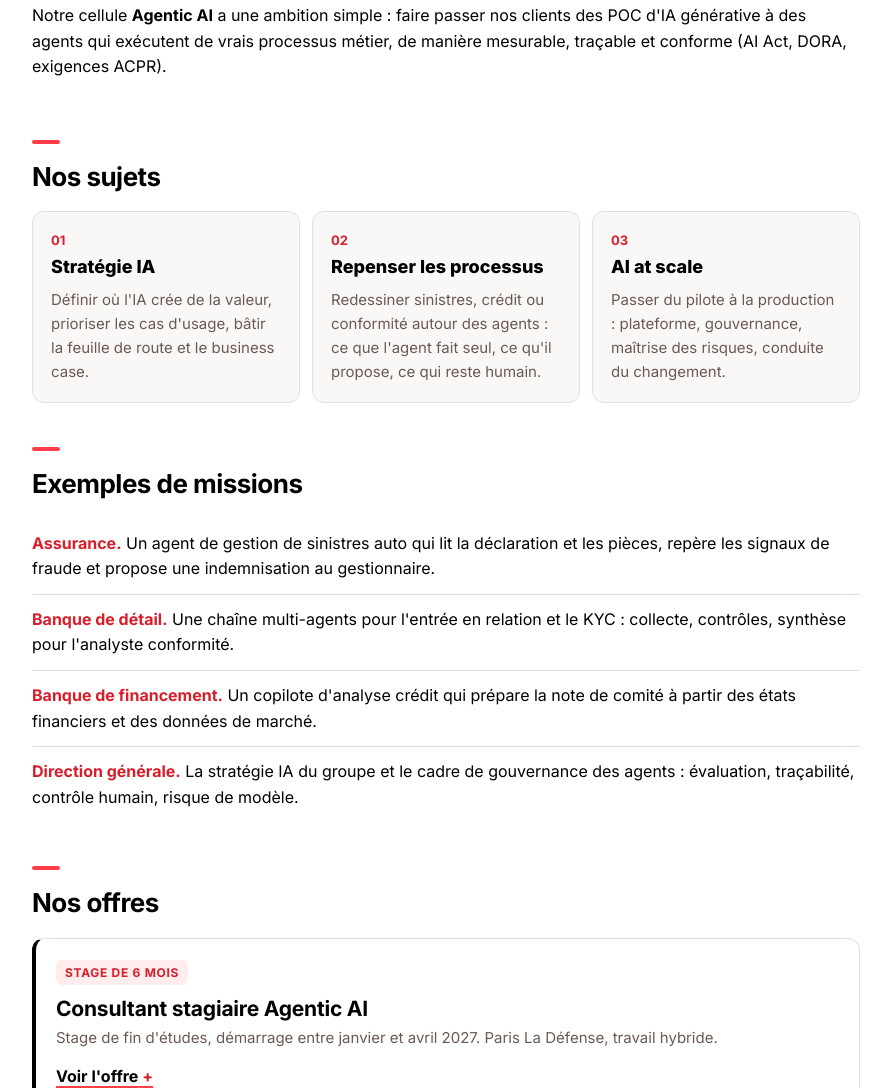
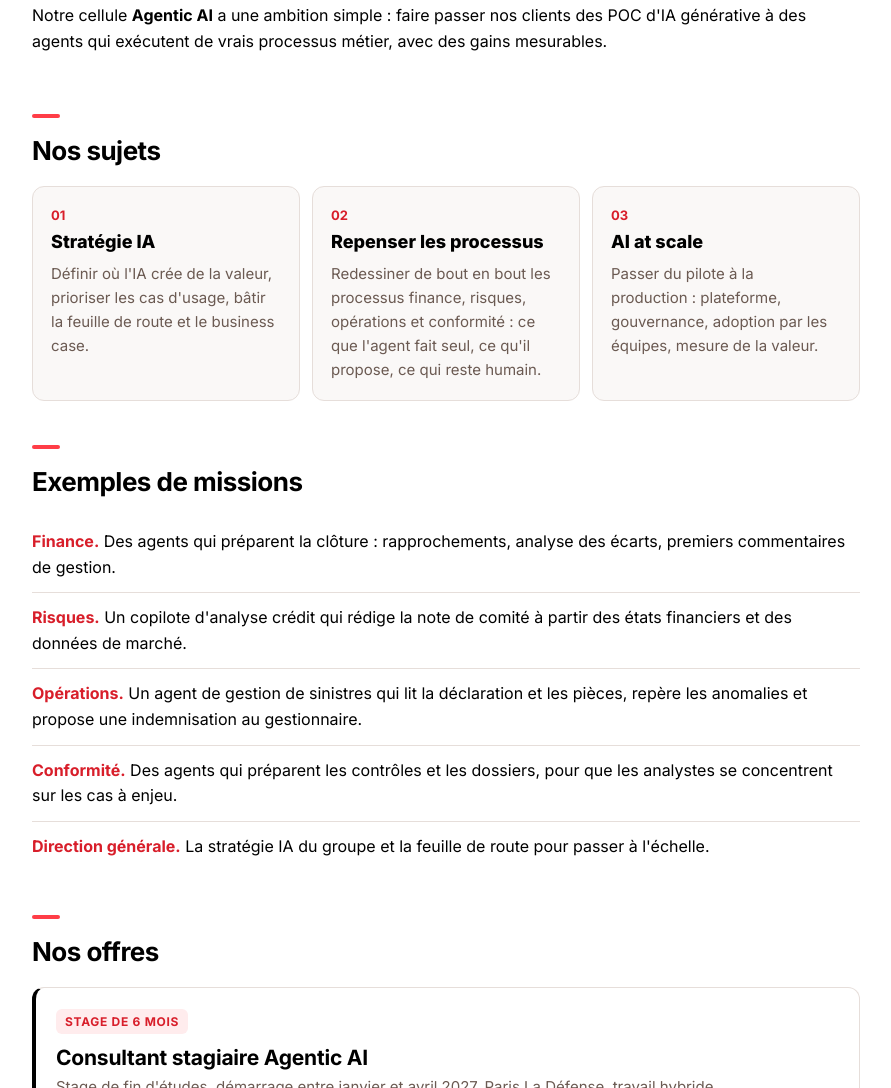
Before and after one commit to redhmami-glitch/bp-fsi-agentic-ai, a plain HTML site: page index.html in a window 1280 px wide. Shown: the part 688-1776 px from the top of the page, without its empty margins (194-1085 px from the left). Drawn offline with Linux system fonts and the light colour scheme.

Commit message:
Recentrage sur la refonte des processus (finance, risques, opérations, conformité), moins de KYC et de réglementaire
Co-Authored-By: Claude Opus 5.5 <noreply@anthropic.com>

```diff
--- a/index.html
+++ b/index.html
@@ -4,8 +4,8 @@
 <meta charset="utf-8">
 <meta name="viewport" content="width=device-width, initial-scale=1">
 <title>Agentic AI | Financial Services Industry | BearingPoint</title>
-<meta name="description" content="BearingPoint Financial Services Industry recrute : stage de fin d'études, Consultant junior et Senior Consultant sur l'IA agentique, la stratégie IA et l'AI at scale en banque et assurance.">
-<meta property="og:title" content="Agentic AI x Financial Services Industry : on recrute">
+<meta name="description" content="BearingPoint Financial Services Industry recrute&nbsp;: stage de fin d'études, Consultant junior et Senior Consultant sur l'IA agentique, la stratégie IA et l'AI at scale en banque et assurance.">
+<meta property="og:title" content="Agentic AI x Financial Services Industry&nbsp;: on recrute">
 <meta property="og:description" content="Stage de fin d'études, Consultant junior, Senior Consultant. Paris La Défense.">
 <meta name="theme-color" content="#000000">
 <link rel="icon" href="assets/favicon.svg" type="image/svg+xml">
@@ -24,7 +24,7 @@
   <div class="wrap hero-body">
     <p class="eyebrow">On recrute à Paris La Défense</p>
     <h1>Des modèles<br>aux <em>agents</em>.</h1>
-    <p class="lede">Rejoignez l'équipe Financial Services Industry de BearingPoint. Vous construirez avec nous les agents IA qui instruisent un crédit, traitent un sinistre ou préparent un contrôle KYC, en production et sous supervision humaine, chez les grands acteurs de la banque et de l'assurance.</p>
+    <p class="lede">Rejoignez l'équipe Financial Services Industry de BearingPoint. Avec nous, vous repenserez les processus métier des grands acteurs de la banque et de l'assurance (finance, risques, opérations, conformité) autour d'agents IA qui travaillent aux côtés des équipes, en production.</p>
     <div class="chips">
       <a class="chip" href="#stage">Stage de fin d'études</a>
       <a class="chip" href="#consultant">Consultant junior</a>
@@ -39,25 +39,26 @@
 <section class="wrap block">
   <h2>L'équipe</h2>
   <p>Au sein de BearingPoint France, l'équipe <strong>Financial Services Industry (FSI)</strong> accompagne banques, assureurs, mutuelles et gestionnaires d'actifs, de la stratégie jusqu'à la mise en œuvre opérationnelle.</p>
-  <p>Notre cellule <strong>Agentic AI</strong> a une ambition simple : faire passer nos clients des POC d'IA générative à des agents qui exécutent de vrais processus métier, de manière mesurable, traçable et conforme (AI Act, DORA, exigences ACPR).</p>
+  <p>Notre cellule <strong>Agentic AI</strong> a une ambition simple&nbsp;: faire passer nos clients des POC d'IA générative à des agents qui exécutent de vrais processus métier, avec des gains mesurables.</p>
 </section>
 
 <section class="wrap block">
   <h2>Nos sujets</h2>
   <div class="grid3">
     <div class="tile"><span class="n">01</span><span class="k">Stratégie IA</span><p>Définir où l'IA crée de la valeur, prioriser les cas d'usage, bâtir la feuille de route et le business case.</p></div>
-    <div class="tile"><span class="n">02</span><span class="k">Repenser les processus</span><p>Redessiner sinistres, crédit ou conformité autour des agents : ce que l'agent fait seul, ce qu'il propose, ce qui reste humain.</p></div>
-    <div class="tile"><span class="n">03</span><span class="k">AI at scale</span><p>Passer du pilote à la production : plateforme, gouvernance, maîtrise des risques, conduite du changement.</p></div>
+    <div class="tile"><span class="n">02</span><span class="k">Repenser les processus</span><p>Redessiner de bout en bout les processus finance, risques, opérations et conformité&nbsp;: ce que l'agent fait seul, ce qu'il propose, ce qui reste humain.</p></div>
+    <div class="tile"><span class="n">03</span><span class="k">AI at scale</span><p>Passer du pilote à la production&nbsp;: plateforme, gouvernance, adoption par les équipes, mesure de la valeur.</p></div>
   </div>
 </section>
 
 <section class="wrap block">
   <h2>Exemples de missions</h2>
   <ul class="missions">
-    <li><b>Assurance.</b> Un agent de gestion de sinistres auto qui lit la déclaration et les pièces, repère les signaux de fraude et propose une indemnisation au gestionnaire.</li>
-    <li><b>Banque de détail.</b> Une chaîne multi-agents pour l'entrée en relation et le KYC : collecte, contrôles, synthèse pour l'analyste conformité.</li>
-    <li><b>Banque de financement.</b> Un copilote d'analyse crédit qui prépare la note de comité à partir des états financiers et des données de marché.</li>
-    <li><b>Direction générale.</b> La stratégie IA du groupe et le cadre de gouvernance des agents : évaluation, traçabilité, contrôle humain, risque de modèle.</li>
+    <li><b>Finance.</b> Des agents qui préparent la clôture&nbsp;: rapprochements, analyse des écarts, premiers commentaires de gestion.</li>
+    <li><b>Risques.</b> Un copilote d'analyse crédit qui rédige la note de comité à partir des états financiers et des données de marché.</li>
+    <li><b>Opérations.</b> Un agent de gestion de sinistres qui lit la déclaration et les pièces, repère les anomalies et propose une indemnisation au gestionnaire.</li>
+    <li><b>Conformité.</b> Des agents qui préparent les contrôles et les dossiers, pour que les analystes se concentrent sur les cas à enjeu.</li>
+    <li><b>Direction générale.</b> La stratégie IA du groupe et la feuille de route pour passer à l'échelle.</li>
   </ul>
 </section>
 
@@ -76,9 +77,9 @@
       <h4>Vos missions</h4>
       <ul>
         <li>Participer à des missions de stratégie IA et de transformation par l'IA agentique chez des banques et assureurs, aux côtés de consultants et managers expérimentés.</li>
-        <li>Analyser un processus métier (sinistres, crédit, conformité) et le repenser autour des agents.</li>
-        <li>Prototyper des agents : prompts, appels d'outils, orchestration, jeux d'évaluation.</li>
-        <li>Construire les livrables : business case, cible opérationnelle, supports de comité de direction.</li>
+        <li>Analyser un processus métier (finance, risques, opérations, conformité) et le repenser autour des agents.</li>
+        <li>Prototyper des agents&nbsp;: prompts, appels d'outils, orchestration, jeux d'évaluation.</li>
+        <li>Construire les livrables&nbsp;: business case, cible opérationnelle, supports de comité de direction.</li>
         <li>Contribuer à nos démonstrateurs, à notre veille et à nos propositions commerciales.</li>
       </ul>
       <h4>Votre profil</h4>
@@ -105,10 +106,10 @@
       <summary>Voir l'offre</summary>
       <h4>Vos missions</h4>
       <ul>
-        <li>Prendre en charge un sujet de bout en bout : cadrage du cas d'usage, ateliers métier, conception de l'agent, suivi du pilote.</li>
-        <li>Faire le lien entre les métiers (gestionnaires sinistres, analystes crédit, conformité) et les équipes data et IT.</li>
-        <li>Définir les indicateurs de performance de l'agent et piloter son évaluation : qualité, coût, délai, risques.</li>
-        <li>Contribuer au passage à l'échelle : industrialisation, adoption par les équipes, mesure de la valeur.</li>
+        <li>Prendre en charge un sujet de bout en bout&nbsp;: cadrage du cas d'usage, ateliers métier, conception de l'agent, suivi du pilote.</li>
+        <li>Faire le lien entre les métiers (finance, risques, opérations, conformité) et les équipes data et IT.</li>
+        <li>Définir les indicateurs de performance de l'agent et piloter son évaluation&nbsp;: qualité, coût, délai, risques.</li>
+        <li>Contribuer au passage à l'échelle&nbsp;: industrialisation, adoption par les équipes, mesure de la valeur.</li>
         <li>Participer aux réponses aux appels d'offres et au développement de nos offres IA.</li>
       </ul>
       <h4>Votre profil</h4>
@@ -134,17 +135,17 @@
       <summary>Voir l'offre</summary>
       <h4>Vos missions</h4>
       <ul>
-        <li>Piloter un lot de mission ou un pilote agentique : planning, qualité des livrables, relation avec les directions métier et IT.</li>
+        <li>Piloter un lot de mission ou un pilote agentique&nbsp;: planning, qualité des livrables, relation avec les directions métier et IT.</li>
         <li>Construire des stratégies IA et des feuilles de route pour des directions générales.</li>
         <li>Concevoir l'architecture fonctionnelle de solutions multi-agents et arbitrer entre autonomie de l'agent, contrôle humain et coût.</li>
-        <li>Porter le passage à l'échelle (AI at scale) : gouvernance, maîtrise des risques (AI Act, DORA, risque de modèle), modèle opérationnel.</li>
+        <li>Porter le passage à l'échelle (AI at scale)&nbsp;: plateforme, gouvernance, modèle opérationnel, adoption.</li>
         <li>Encadrer et faire grandir les consultants et stagiaires, contribuer aux propositions commerciales.</li>
       </ul>
       <h4>Votre profil</h4>
       <ul>
         <li>Formation d'ingénieur généraliste de haut niveau (ou équivalent).</li>
         <li>3 à 6 ans d'expérience en conseil, idéalement auprès d'institutions financières, dont au moins un projet data, IA ou automatisation mené jusqu'à la production.</li>
-        <li>Bonne compréhension d'au moins un métier : assurance (IARD, vie, santé), banque de détail, financement ou gestion d'actifs.</li>
+        <li>Bonne compréhension d'au moins un métier&nbsp;: assurance (IARD, vie, santé), banque de détail, financement ou gestion d'actifs.</li>
         <li>Capacité à animer un comité, à structurer une recommandation et à encadrer une équipe.</li>
         <li>Français et anglais courants.</li>
       </ul>
@@ -176,7 +177,7 @@
 
 <section class="wrap block about">
   <h2>À propos de BearingPoint</h2>
-  <p>BearingPoint est un cabinet de conseil en management et technologie indépendant, aux racines européennes et à la portée mondiale. Le groupe s'organise autour de trois activités : le conseil, des solutions technologiques et un pôle d'investissement dans l'innovation. Plus de 10 000 collaborateurs dans plus de 75 pays.</p>
+  <p>BearingPoint est un cabinet de conseil en management et technologie indépendant, aux racines européennes et à la portée mondiale. Le groupe s'organise autour de trois activités&nbsp;: le conseil, des solutions technologiques et un pôle d'investissement dans l'innovation. Plus de 10 000 collaborateurs dans plus de 75 pays.</p>
   <p class="legal">BearingPoint s'engage en faveur de la diversité et de l'égalité des chances, conformément à la loi n° 2004-1486 du 30 décembre 2004. Les informations demandées ont pour seul objet d'apprécier votre capacité à occuper le poste.</p>
 </section>
 
@@ -209,9 +210,9 @@
     <label>LinkedIn (facultatif)<input name="linkedin" inputmode="url" placeholder="linkedin.com/in/…"></label>
     <label>Pourquoi l'IA en banque et assurance ? (2 ou 3 lignes)<textarea name="motivation" rows="3"></textarea></label>
     <button type="submit" class="apply wide">Ouvrir ma messagerie</button>
-    <p class="hint">Un email pré-rempli s'ouvre : <b>joignez votre CV (PDF)</b> puis envoyez.</p>
+    <p class="hint">Un email pré-rempli s'ouvre&nbsp;: <b>joignez votre CV (PDF)</b> puis envoyez.</p>
     <div class="later">
-      <span>Pas votre CV sous la main ?</span>
+      <span>Pas votre CV sous la main&nbsp;?</span>
       <button type="button" id="shareBtn" class="link">Garder le lien pour plus tard</button>
     </div>
     <div class="later">
```
